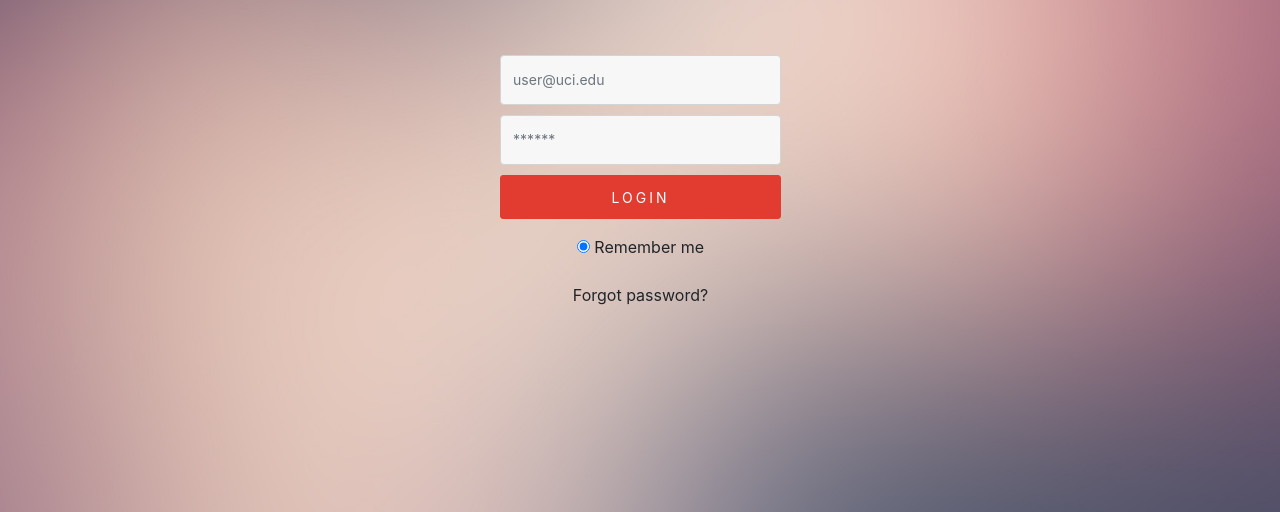
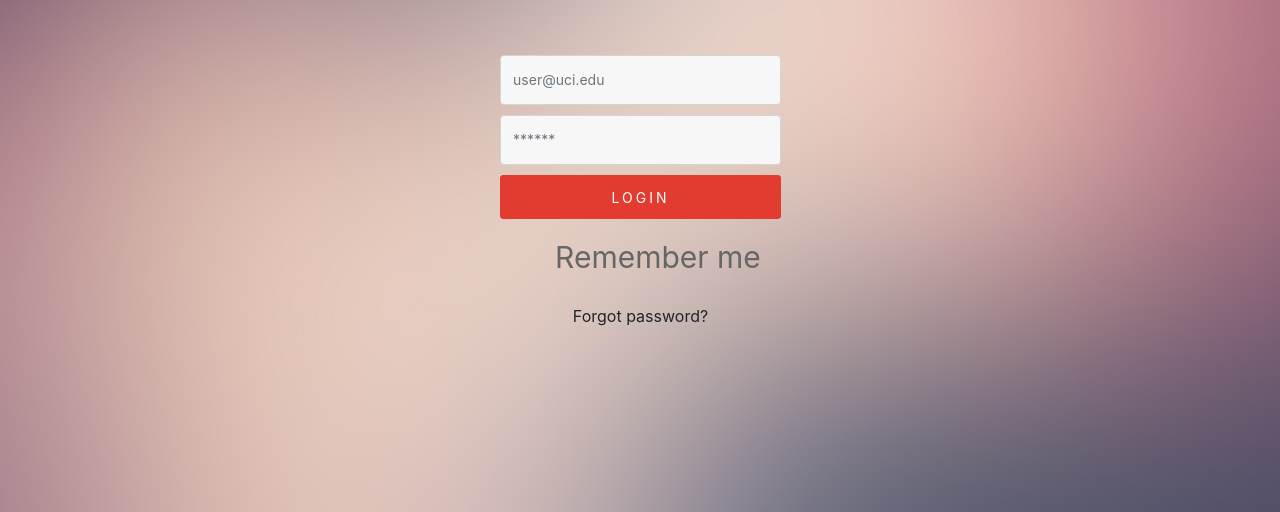
Before and after one commit to ShirinD/Investa, a PHP site: page /login.html in a window 1280 px wide. Shown: the part 288-800 px from the top of the page. Run offline with PHP 8.4, Linux system fonts and the light colour scheme; some libraries are stand-ins or nearby versions.

Commit message:
Update login.css

```diff
--- a/assets/css/login.css
+++ b/assets/css/login.css
@@ -84,3 +84,47 @@ background-color: #8e847a;
 }
 .back { text-align: left; margin-top:10px;}
 .back a {color: #444444; font-size: 13px;text-decoration: none;}
+
+
+/*------- circle checkbox ---------*/
+label{
+	position: relative;
+	cursor: pointer;
+	color: #666;
+	font-size: 30px;
+}
+
+input[type="checkbox"], input[type="radio"]{
+	position: absolute;
+	right: 9000px;
+}
+
+input[type="radio"] + .label-text:before{
+	content: "\f10c";
+	font-family: "FontAwesome";
+	speak: none;
+	font-style: normal;
+	font-weight: normal;
+	font-variant: normal;
+	text-transform: none;
+	line-height: 1;
+	-webkit-font-smoothing:antialiased;
+	width: 1em;
+	display: inline-block;
+	margin-right: 5px;
+}
+
+input[type="radio"]:checked + .label-text:before{
+	content: "\f192";
+	color: #8e44ad;
+	animation: effect 250ms ease-in;
+}
+
+input[type="radio"]:disabled + .label-text{
+	color: #aaa;
+}
+
+input[type="radio"]:disabled + .label-text:before{
+	content: "\f111";
+	color: #ccc;
+}
```
